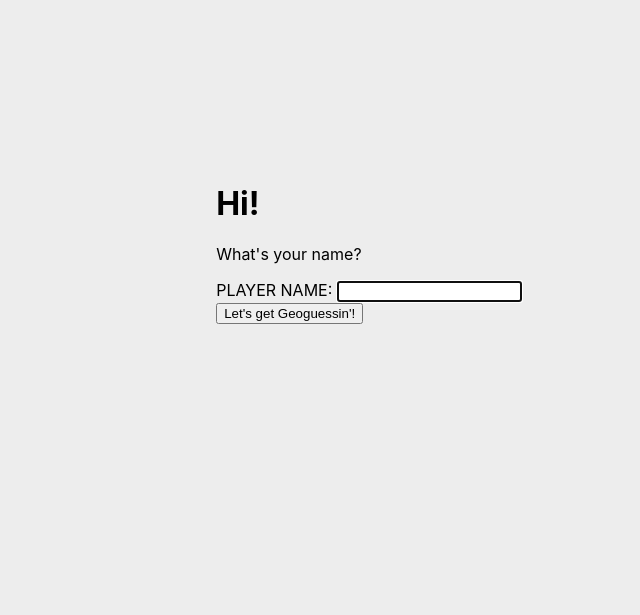
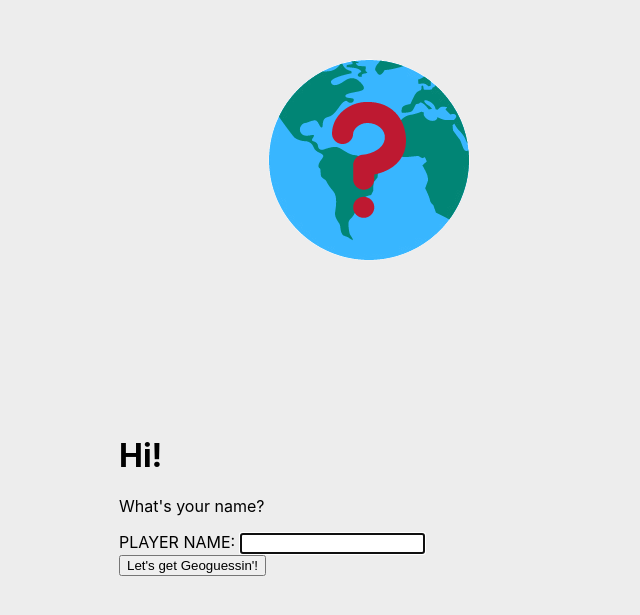
Before and after one commit to kimia2003/GeoVersus, a React (Create React App) app in the folder geoversus/: page / in a window 1280 px wide. Shown: the part 149-764 px from the top of the page, without its empty margins (271-911 px from the left). Built offline with nearby package versions, Linux system fonts and the light colour scheme.

Commit message:
geo logo

```diff
--- a/geoversus/src/App.js
+++ b/geoversus/src/App.js
@@ -1,5 +1,7 @@
 import React, { useState, useEffect } from 'react';
 import { GoogleMap, useLoadScript, Marker, StreetViewPanorama } from '@react-google-maps/api';
+import welcomeImage from './images/geologo.png'; // Adjust the filename and extension accordingly
+
 import "./App.css";
 
 const libraries = ['places'];
@@ -101,6 +103,7 @@ const LandingPage = () => {
   const Welcome = () => {
       return (
           <div id="welcome">
+            <img src={welcomeImage} alt="Welcome" />
               <h1>Hi!</h1>
               <p>What's your name?</p>
               <form onSubmit={handlePlayerName}>
```
Also changed, not shown: geoversus/src/images/geologo.png (added).
